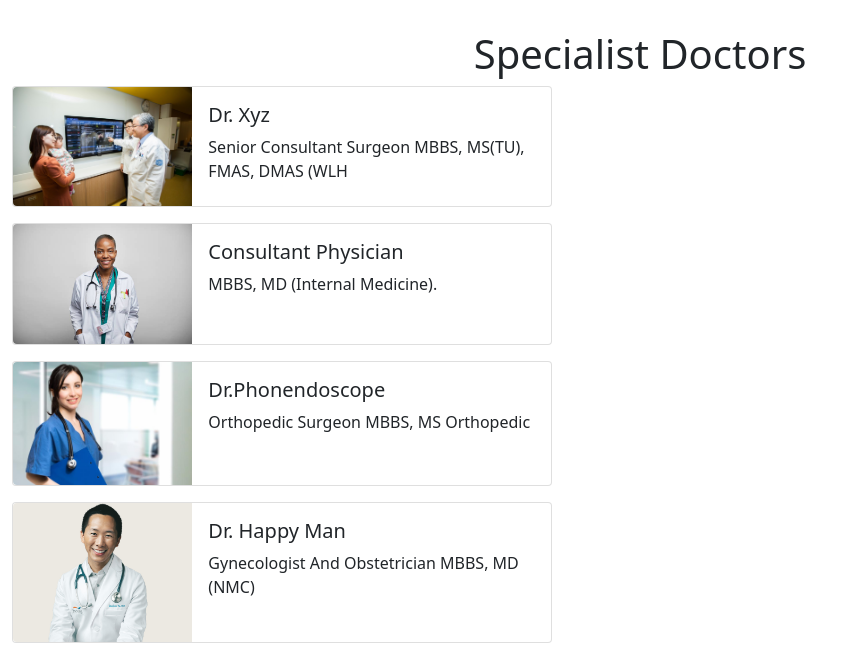
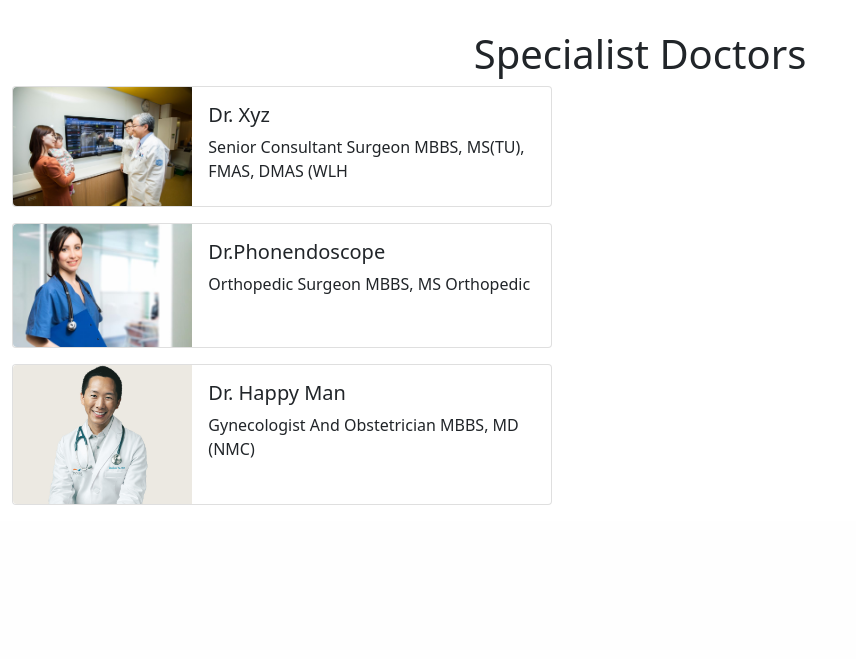
Before and after one commit to guzalya18/hospital-mng, a Django app: template hospitalmng/templates/home.html in a window 1280 px wide. Shown: the part 2780-3439 px from the top of the page, without its empty margins (0-856 px from the left). After the commit the page ends 3285 px from the top, so only its background shows below. Run offline with Django 4.2, Linux system fonts and the light colour scheme; the template is opened without the code that fills it, so the values that code supplies are empty.

Commit message:
Update home.html

```diff
--- a/hospitalmng/templates/home.html
+++ b/hospitalmng/templates/home.html
@@ -21,7 +21,7 @@
                         care you need depends on the type of surgery you have, as well as your health history. It often
                         includes pain management and wound care.
                     </p>
-                    <button class="btn btn-light"><a href="#departments" class="nav-link">See All Services</a></button>
+                    <button class="btn btn-light"><a href="#services" class="nav-link">See All Services</a></button>
                 </div>
             </div>
         </div>
@@ -34,7 +34,7 @@
                         to investigate or treat a pathological condition such as a disease or injury, to help improve
                         bodily function or appearance or to repair unwanted ruptured areas.
                     </p>
-                    <button class="btn btn-light"><a href="#departments" class="nav-link">See All Services</a></button>
+                    <button class="btn btn-light"><a href="#services" class="nav-link">See All Services</a></button>
                 </div>
             </div>
         </div>
@@ -48,7 +48,7 @@
                         28 days of life. Neonatal care, as known as specialized nurseries or intensive care, has been
                         around since the 1960s.
                     </p>
-                    <button class="btn btn-light"><a href="#departments" class="nav-link">See All Services</a></button>
+                    <button class="btn btn-light"><a href="#services" class="nav-link">See All Services</a></button>
                 </div>
 
                 <!------
@@ -231,19 +231,6 @@ MBBS, MS(TU), FMAS, DMAS (WLH</p>
 <div class="card mb-3" style="max-width: 540px;">
   <div class="row g-0">
     <div class="col-md-4">
-      <img src="{% static 'Images/f.jpg'%}" class="img-fluid rounded-start" alt="...">
-    </div>
-    <div class="col-md-8">
-      <div class="card-body">
-        <h5 class="card-title">Consultant Physician</h5>
-        <p class="card-text">MBBS, MD (Internal Medicine).</p>
-      </div>
-    </div>
-  </div>
-</div>
-<div class="card mb-3" style="max-width: 540px;">
-  <div class="row g-0">
-    <div class="col-md-4">
       <img src="{% static 'images/2.jpg' %}" class="img-fluid rounded-start" alt="...">
     </div>
     <div class="col-md-8">
```
